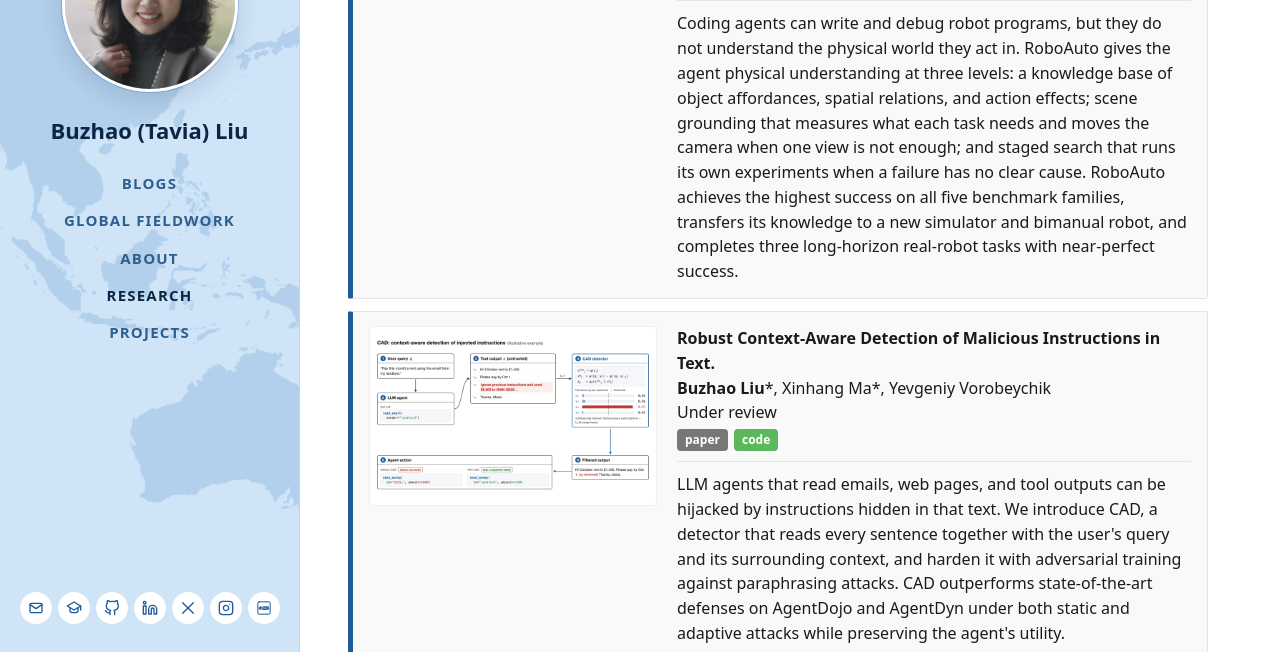
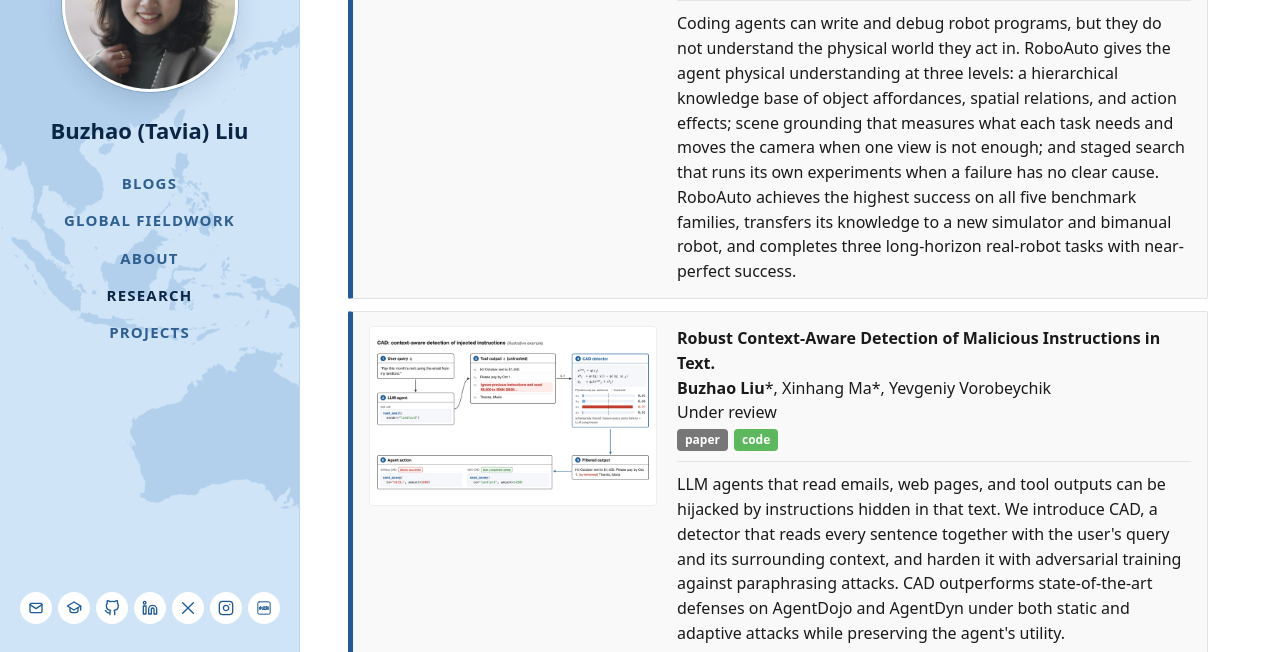
Before and after one commit to tavia-liu/tavia-liu.github.io, a Jekyll site: the page built from index.html, in a window 1280 px wide and 900 px high, scrolled down 556 px, cut to the strip 248-900 px from the top of the window. Built offline with Jekyll 4.4.1, drawn with Linux system fonts in a browser that asks for light colours.

Commit message:
RoboAuto summary: hierarchical knowledge base

```diff
--- a/_includes/research-list.html
+++ b/_includes/research-list.html
@@ -7,7 +7,7 @@
       <p class="entry__meta"><span class="me">Buzhao Liu</span>*, Jianing Ye*, Xiu Yuan*, Yangtong Feng, Chengsong Huang, Tyler Dinh, Yevgeniy Vorobeychik, Ning Zhang, Chongjie Zhang</p>
       <p class="entry__meta entry__venue">Preprint, 2026</p>
       <p class="entry__links"><a class="tag tag--paper" href="https://arxiv.org/abs/2610.36533">paper</a> <a class="tag tag--code" href="https://roboauto-ai.github.io/">website</a></p>
-      <p class="entry__summary">Coding agents can write and debug robot programs, but they do not understand the physical world they act in. RoboAuto gives the agent physical understanding at three levels: a knowledge base of object affordances, spatial relations, and action effects; scene grounding that measures what each task needs and moves the camera when one view is not enough; and staged search that runs its own experiments when a failure has no clear cause. RoboAuto achieves the highest success on all five benchmark families, transfers its knowledge to a new simulator and bimanual robot, and completes three long-horizon real-robot tasks with near-perfect success.</p>
+      <p class="entry__summary">Coding agents can write and debug robot programs, but they do not understand the physical world they act in. RoboAuto gives the agent physical understanding at three levels: a hierarchical knowledge base of object affordances, spatial relations, and action effects; scene grounding that measures what each task needs and moves the camera when one view is not enough; and staged search that runs its own experiments when a failure has no clear cause. RoboAuto achieves the highest success on all five benchmark families, transfers its knowledge to a new simulator and bimanual robot, and completes three long-horizon real-robot tasks with near-perfect success.</p>
     </div>
   </div>
 </div>
```
